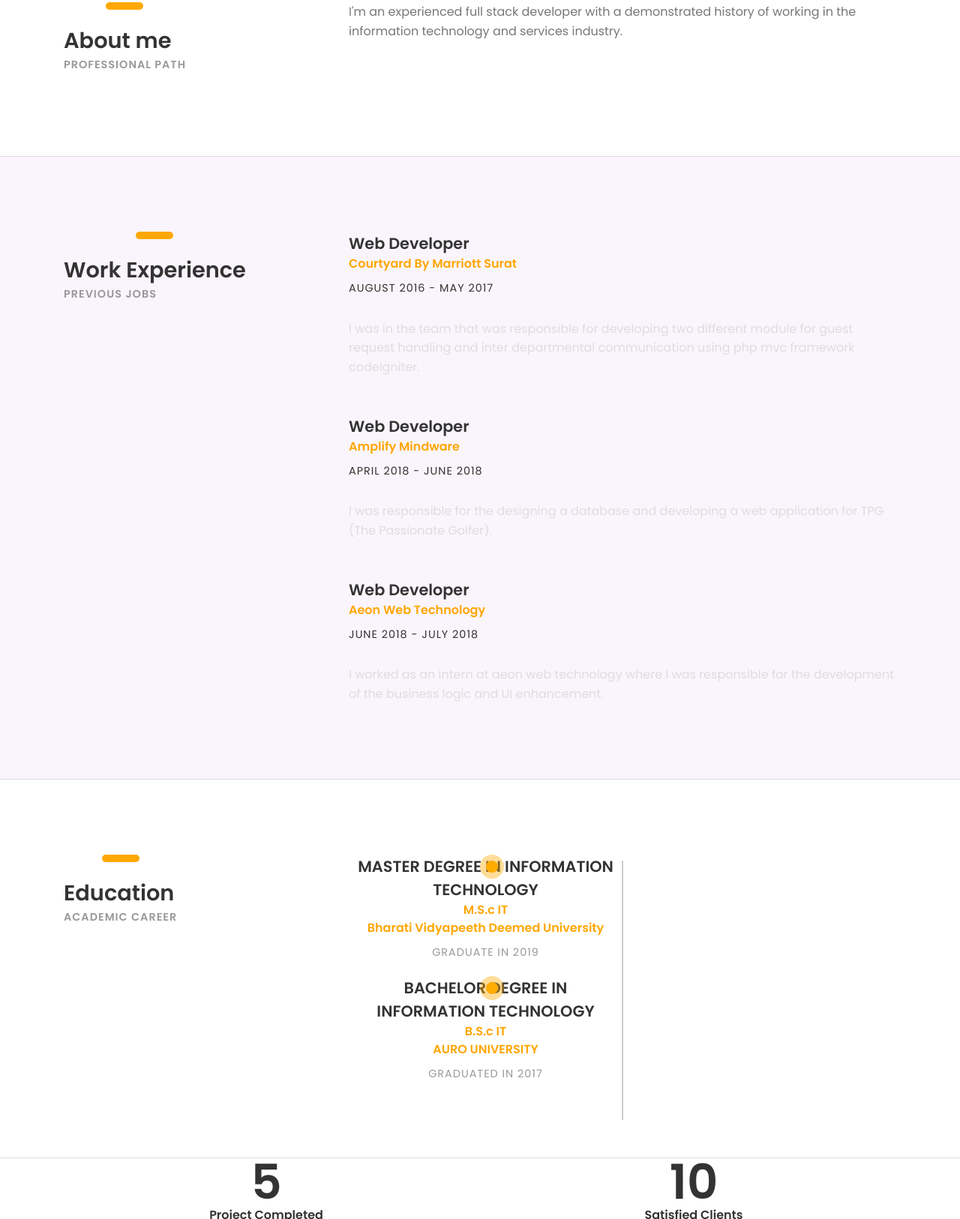
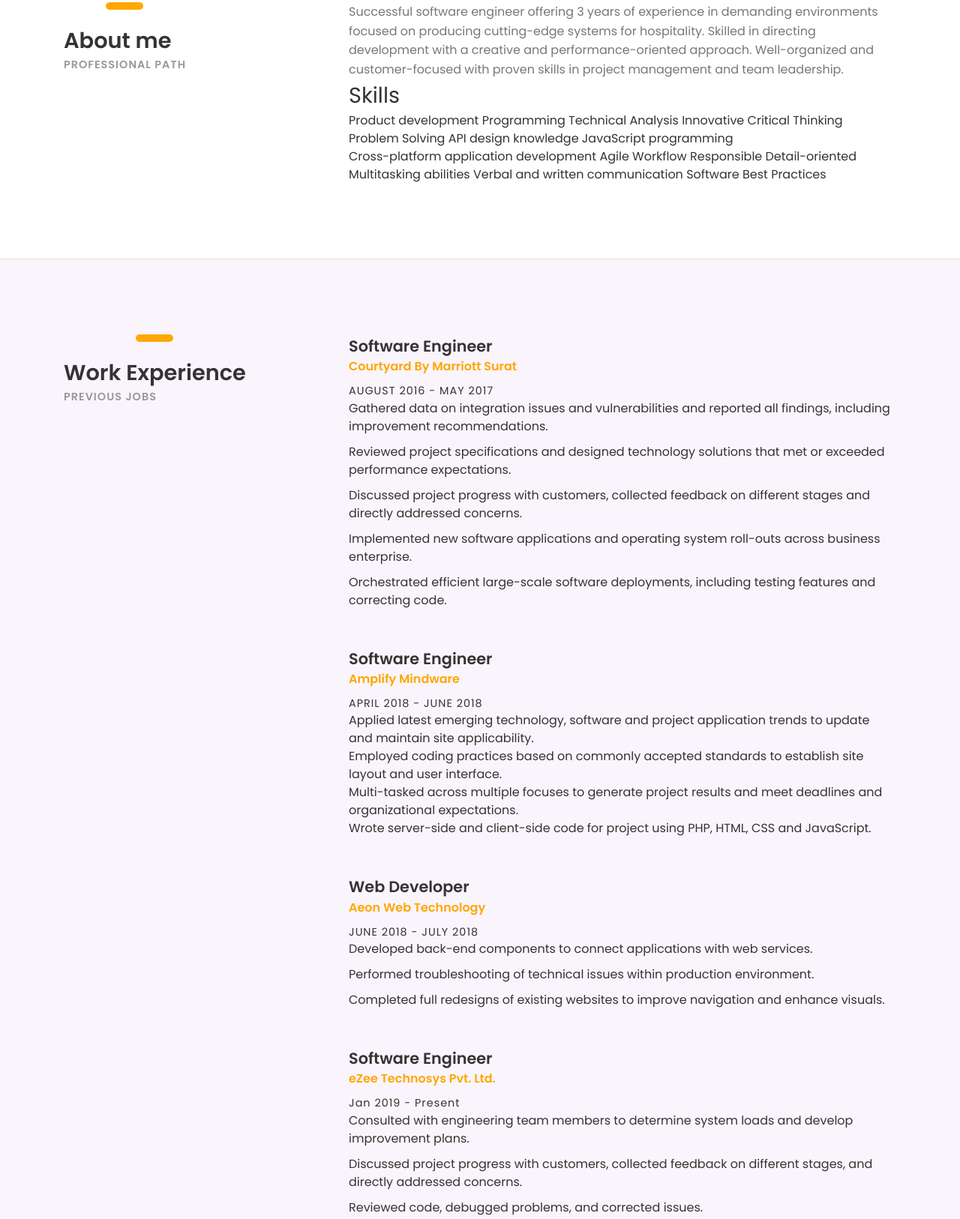
Before and after one commit to ManthanBhatt/manthanbhatt.github.io, a website: page resume.html in a window 1280 px wide. Shown: the part 901-2527 px from the top of the page at 75% size. Drawn offline with Linux system fonts and the light colour scheme; files that its build step writes are made by us from their sources; files whose address does not match are found by name.

Commit message:
Update resume.html

```diff
--- a/resume.html
+++ b/resume.html
@@ -132,7 +132,28 @@
 					</div>
 				</div><!-- col-sm-4 -->
 				<div class="col-sm-8">
-					<p class="margin-b-50">I'm an experienced full stack developer with a demonstrated history of working in the information technology and services industry.</p>
+					<p>
+					Successful software engineer offering 3 years of experience in demanding environments focused on producing cutting-edge systems for hospitality. Skilled in directing development with a creative and performance-oriented approach. Well-organized and customer-focused with proven skills in project management and team leadership.
+					</p>
+
+					<h3>Skills</h3>
+					<ul class="margin-b-50">
+						<li>Product development</li>
+						<li>Programming</li>
+						<li>Technical Analysis</li>
+						<li>Innovative</li>
+						<li>Critical Thinking</li>
+						<li>Problem Solving</li>
+						<li>API design knowledge</li>
+						<li>JavaScript programming</li>
+						<li>Cross-platform application development</li>
+						<li>Agile Workflow</li>
+						<li>Responsible</li>
+						<li>Detail-oriented</li>
+						<li>Multitasking abilities</li>
+						<li>Verbal and written communication</li>
+						<li>Software Best Practices</li>
+					</ul>
 
 					<!--<div class="row">
 						<div class="col-sm-6 col-md-6 col-lg-3">
@@ -189,35 +210,67 @@
 				<div class="col-sm-8">
 
 					<div class="experience margin-b-50">
-						<h4><b>Web Developer</b></h4>
+						<h4><b>Software Engineer</b></h4>
 						<h5 class="font-yellow"><b>Courtyard By Marriott Surat</b></h5>
 						<h6 class="margin-t-10">AUGUST 2016 - MAY 2017</h6>
-						<p class="font-semi-white margin-tb-30">I was in the team that was responsible for developing two different module for guest request handling and inter departmental communication using php mvc framework codeigniter. </p>
-						<!--<ul class="list margin-b-30">
-							<li>Duis non volutpat arcu, eu mollis tellus.</li>
-							<li>Quis consequat nulla effi citur at.</li>
-							<li>Sed finibus aliquam neque sit.</li>
-						</ul>-->
+<!-- 						<p class="font-semi-white margin-tb-30">
+
+						</p> -->
+						<ul class="list margin-b-30">
+						    <li>Gathered data on integration issues and vulnerabilities and reported all findings, including improvement recommendations.</li>
+						    <li>Reviewed project specifications and designed technology solutions that met or exceeded performance expectations.</li>
+						    <li>Discussed project progress with customers, collected feedback on different stages and directly addressed concerns.</li>
+						    <li>Implemented new software applications and operating system roll-outs across business enterprise.</li>
+						    <li>Orchestrated efficient large-scale software deployments, including testing features and correcting code.</li>
+						</ul>
 					</div><!-- experience -->
 
 					<div class="experience margin-b-50">
-						<h4><b>Web Developer</b></h4>
+						<h4><b>Software Engineer</b></h4>
 						<h5 class="font-yellow"><b>Amplify Mindware</b></h5>
 						<h6 class="margin-t-10">APRIL 2018 - JUNE 2018</h6>
-						<p class="font-semi-white margin-tb-30">I was responsible for the designing a database and developing a web application for TPG (The Passionate Golfer).</p>
-						<!--
-						<ul class="list margin-b-30">
-							<li>Duis non volutpat arcu, eu mollis tellus.</li>
-							<li>Quis consequat nulla effi citur at.</li>
-							<li>Sed finibus aliquam neque sit.</li>
-						</ul>-->
+<!-- 						<p class="font-semi-white margin-tb-30">
+
+						</p> -->
+						<ul>
+							<li>Applied latest emerging technology, software and project application trends to update and maintain site applicability.</li>
+							<li>Employed coding practices based on commonly accepted standards to establish site layout and user interface.</li>
+							<li>Multi-tasked across multiple focuses to generate project results and meet deadlines and organizational expectations.</li>
+							<li>Wrote server-side and client-side code for project using PHP, HTML, CSS and JavaScript.</li>
+						</ul>
 					</div><!-- experience -->
 
 					<div class="experience margin-b-50">
 						<h4><b>Web Developer</b></h4>
 						<h5 class="font-yellow"><b>Aeon Web Technology</b></h5>
 						<h6 class="margin-t-10">JUNE 2018 - JULY 2018</h6>
-						<p class="font-semi-white margin-tb-30">I worked as an intern at aeon web technology where I was responsible for the development of the business logic and UI enhancement.</p>
+<!-- 						<p class="font-semi-white margin-tb-30">I worked as an intern at aeon web technology where I was responsible for the development of the business logic and UI enhancement.</p> -->
+						<ul class="list margin-b-30">
+						    <li>Developed back-end components to connect applications with web services.</li>
+						    <li>Performed troubleshooting of technical issues within production environment.</li>
+						    <li>Completed full redesigns of existing websites to improve navigation and enhance visuals.</li>
+						</ul>
+					</div><!-- experience -->
+
+					<div class="experience margin-b-50">
+						<h4><b>Software Engineer</b></h4>
+						<h5 class="font-yellow"><b>eZee Technosys Pvt. Ltd.</b></h5>
+						<h6 class="margin-t-10">Jan 2019 - Present</h6>
+<!-- 						<p class="font-semi-white margin-tb-30">I worked as an intern at aeon web technology where I was responsible for the development of the business logic and UI enhancement.</p> -->
+						<ul class="list margin-b-30">
+							<li>Consulted with engineering team members to determine system loads and develop improvement plans.</li>
+							<li>Discussed project progress with customers, collected feedback on different stages, and directly addressed concerns.</li>
+							<li>Reviewed code, debugged problems, and corrected issues.</li>
+							<li>Contributed ideas and suggestions in team meetings and delivered updates on deadlines, designs, and enhancements.</li>
+							<li>Adjusted design parameters to boost performance and incorporate new features.</li>
+							<li>Gathered and defined customer requirements to develop clear specifications for project plans.</li>
+							<li>Worked on contactless projects as a lead developer.</li>
+							<li>Built, tested, and deployed scalable, highly available, and modular software products.</li>
+							<li>Provided code maintenance and system upgrades to maximize performance.</li>
+							<li>Participated in design and planning exercises for future software rollouts.</li>
+							<li>Worked closely with other team members in such tasks as troubleshooting and debugging.</li>
+							<li>Wrote clean and understandable cross-platform applications code as per the industry standards.</li>
+						</ul>
 						<!--
 						<ul class="list margin-b-30">
 							<li>Duis non volutpat arcu, eu mollis tellus.</li>
@@ -274,7 +327,7 @@
 
 				<div class=" col-md-6">
 					<center>
-						<h1 class="title"><b><span class="counter-value" data-duration="1400" data-count="5">0</span></b></h1>
+						<h1 class="title"><b><span class="counter-value" data-duration="1400" data-count="11">0</span></b></h1>
 						<h5 class="desc"><b>Project Completed</b></h5>
 					</center>
 				</div><!-- col-md-3-->
```
